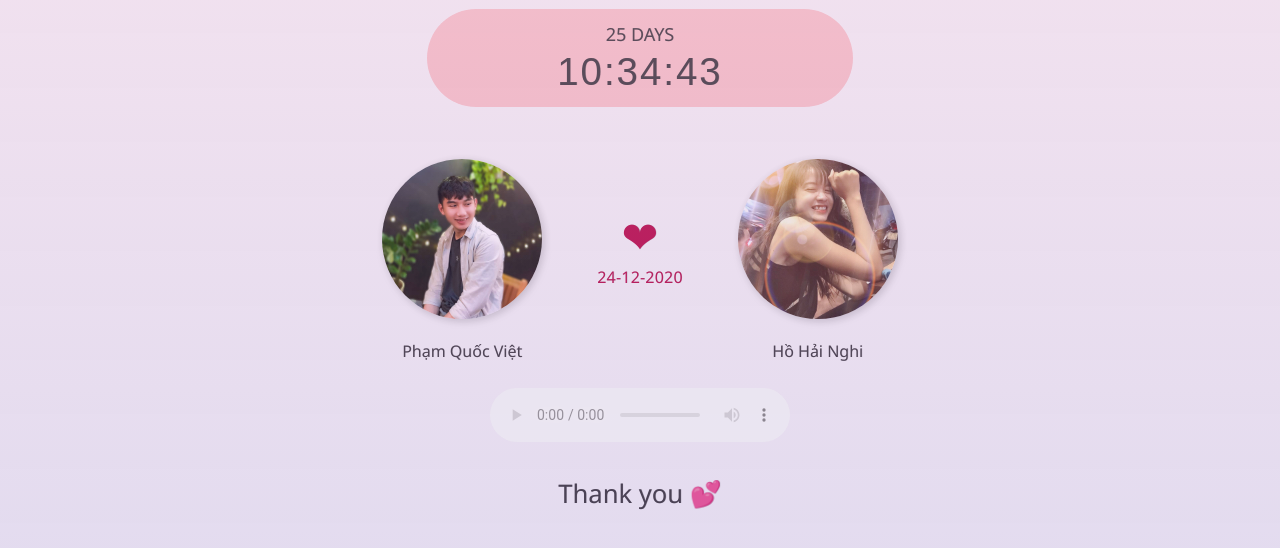
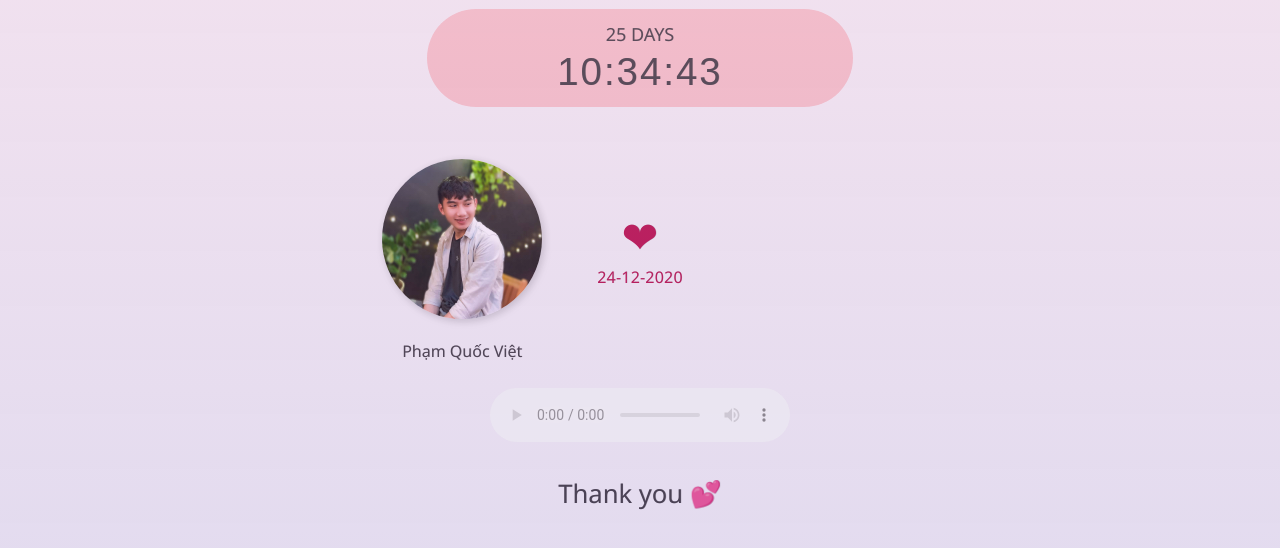
Before and after one commit to vietter99/mylove, a plain HTML site: page index.html in a window 1280 px wide. Shown: the part 144-692 px from the top of the page. Drawn offline with Linux system fonts and the light colour scheme.

Commit message:
Update index.html

```diff
--- a/index.html
+++ b/index.html
@@ -27,10 +27,10 @@
                <div id="heart">
                         ❤<anni>...</anni>
                   </div>
-                     <div class="two">
-                        <img src="img/nghi.jpg" class="avt">
-                        <p>Hồ Hải Nghi</p>
-                  </div>
+                     <!-- <div class="two">
+                        <img src="img/.jpg" class="avt">
+                        <p></p>
+                  </div> -->
             </div>
 
             <div id="music">
```
